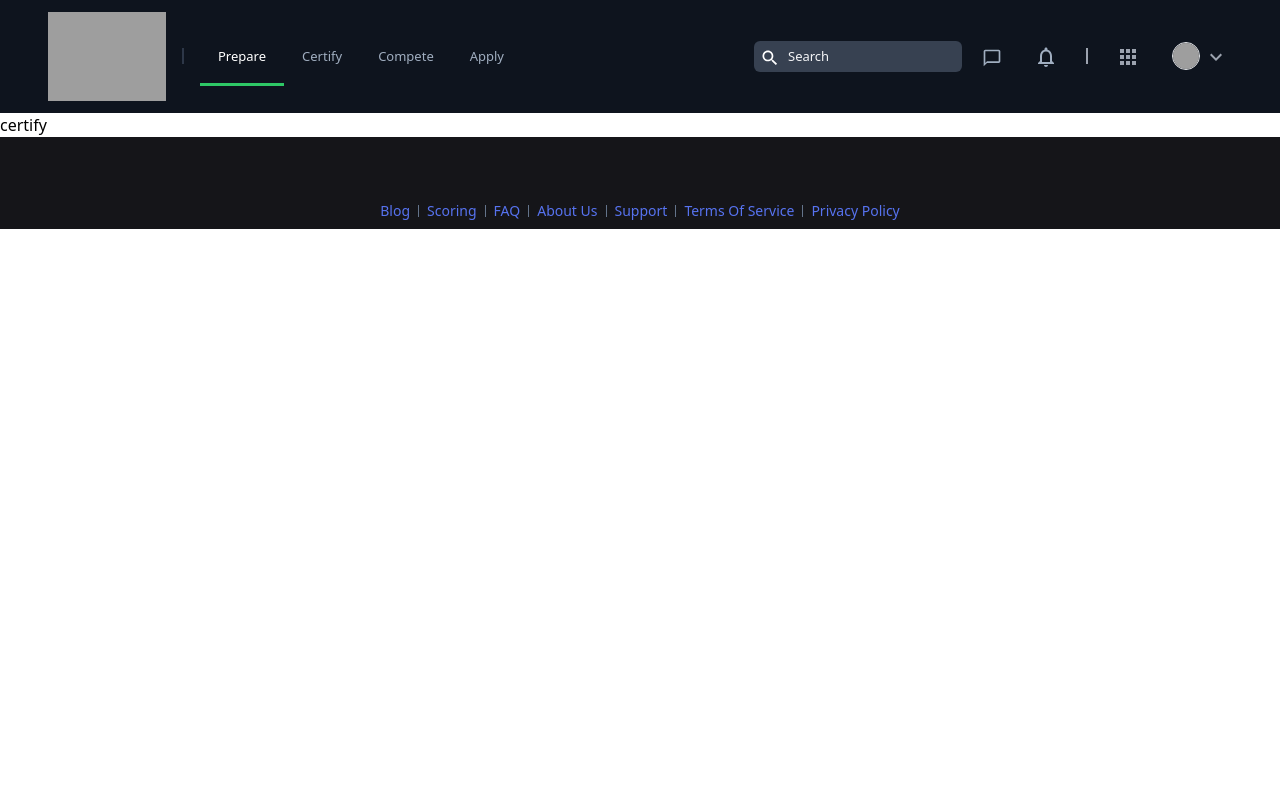
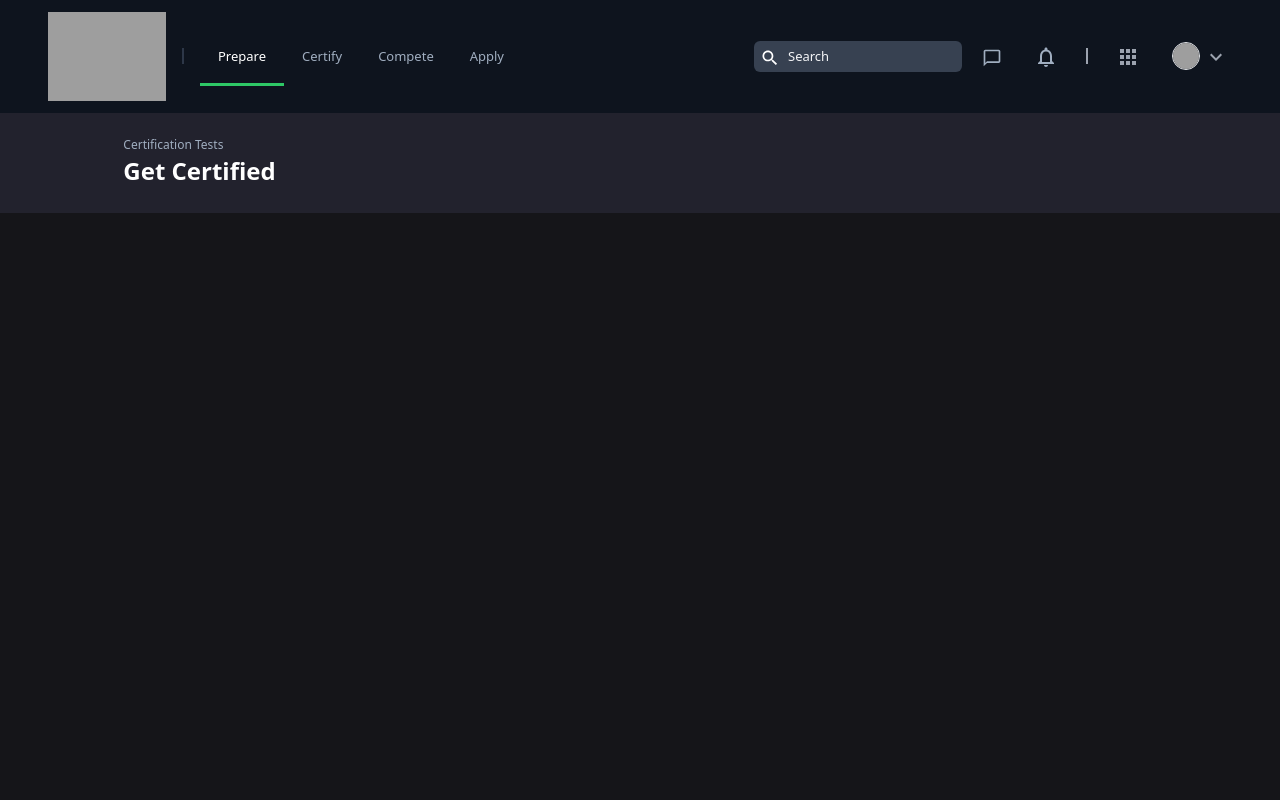
Before and after one commit to Aakashmid/HackerRank_Clone, a React (Vite) app: page /Certify in a window 1280 px wide. Shown: the top 800 px of the page. Built offline with nearby package versions, Linux system fonts and the light colour scheme; grey boxes are pictures that could not be loaded; the HTML template or start-up script is replaced by a standard one.

Commit message:
Add improve Routing & progessBar

```diff
--- a/src/App.jsx
+++ b/src/App.jsx
@@ -1,14 +1,15 @@
-import React from "react";
+import React, { useState } from "react";
 import DashBoard from "./pages/DashBoard.jsx";
 import Topbar from "./components/Topbar"
 import Footer from "./components/Footer.jsx"
 import { BrowserRouter as Router, Routes, Route} from "react-router-dom";
 import Certify from "./pages/Certify.jsx";
 function App() {
+  const [pageName ,setpageName] = useState('dashboard')
   return (
     <React.Fragment>
       <Router>
-        <Topbar pageName={"dashboard"} />
+        <Topbar pageName={pageName} />
         <Routes>
           {/* using component prop in Route is (Deprecated in v6) */}
           <Route path="/Certify" element={<Certify/>} />
--- a/src/components/PageHeader.jsx
+++ b/src/components/PageHeader.jsx
@@ -3,7 +3,7 @@ export default function PageHeader({pageName,heading,bookmarkedChanllenges}) {
     return (<>
         <div className="pageHeader bg-bg3 p-4  lg:px-5 lg:py-6 w-full border-b md:border-none border-borderColor mt-0">
             <div className="xl:w-10/12 2xl:w-[70%]  mx-auto flex justify-between items-baseline">
-                <div className="HeaderRight">
+                <div className="HeaderRight text-left">
                     <span className="text-textSecondary text-xs hidden md:block ">{pageName}</span>
                     <h1 className="text-textPrimary font-semibold text-[1.5em]">{heading}</h1>
                 </div>
--- a/src/components/Topbar.jsx
+++ b/src/components/Topbar.jsx
@@ -38,7 +38,7 @@ export default function Topbar({ pageName }) {
                                 {pageName === 'dashboard' && <div className="absolute w-full border-b -bottom-5 inset-x-0 border-2 border-buttonBg"></div>}
 
                             </li>
-                            <li className="relative">
+                            <li className="relative"  >
                                 <Link to='/Certify' className={`px-[18px]  ${pageName === 'certify' ? 'text-textPrimary font-medium ' : 'hover:text-gray-200'}`}>Certify</Link>
                                 {pageName === 'certify' && <div className="absolute w-full border-b -bottom-5 inset-x-0 border-2 border-buttonBg"></div>}
                             </li>
--- a/src/pages/Certify.jsx
+++ b/src/pages/Certify.jsx
@@ -1,8 +1,10 @@
- function Certify(){
+import PageHeader from "../components/PageHeader";
+
+function Certify(){
     return(
-        <>
-            <h2>certify </h2>
-        </>
+        <div className='dashboard-container bg-background min-h-[100vh] w-full'>
+            <PageHeader pageName="Certification Tests" heading="Get Certified" bookmarkedChanllenges={false} />
+        </div>
     );
  }
 
```
